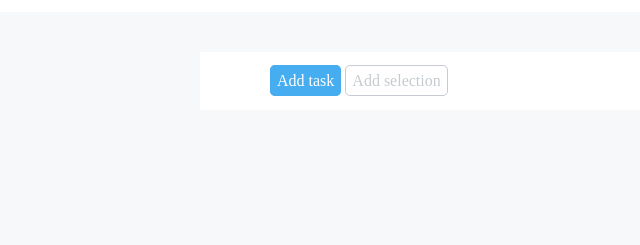
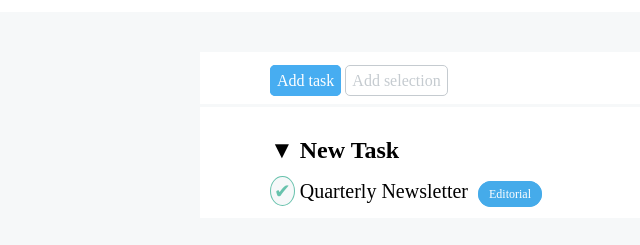
Before and after one commit to mattesalva93/html-css-toboolist, a plain HTML site: page index.html in a window 1280 px wide. Shown: the part 111-356 px from the top of the page, without its empty margins (0-640 px from the left). Drawn offline with Linux system fonts and the light colour scheme.

Commit message:
new task commit

```diff
--- a/index.html
+++ b/index.html
@@ -18,7 +18,7 @@
     </header>
 
     <main>
-        <section>
+        <section> <!--pulsanti add-->
             <div class="pulsantiadd">
                 <div>
                     <span id="task" >Add task</span>
@@ -28,6 +28,12 @@
         </section>
 
         <section>
+            <div class="container">
+                <h1>&#9660 New Task</h1>
+                    <div class="newtask">
+                        <span class="check">&#10004;</span> Quarterly Newsletter <span id="editorial">Editorial</span>
+                    </div>
+            </div>
         </section>
 
     </main>
--- a/style.css
+++ b/style.css
@@ -27,7 +27,7 @@ header span{
 }
 .pulsantiadd div{
     margin-left: 55px;
-    margin-bottom: 5px;
+    margin-bottom: -1px;
     margin-top: 5px;
     background-color: white;
 }
@@ -38,7 +38,6 @@ header span{
     padding: 6px;
     border-radius: 5px;
     border: 1px solid #47ADF1;
-
 }
 
 #selection{
@@ -48,3 +47,40 @@ header span{
     padding: 6px;
     border-radius: 5px;
 }
+
+.container{
+    margin-left: 200px;
+    margin-right: 200px;
+    margin-top: 3px;
+    background-color: white;
+    padding: 15px;
+}
+
+.newtask{
+    background-color: white;
+    margin-left: 55px;
+    font-size: 20px;
+    margin-top: 15px;
+}
+.container h1{
+    background-color: white;
+    margin-left: 55px;
+    margin-top: 15px;
+}
+
+.check{
+    color:#67C2AC;
+    border-radius: 50%;
+    border: 1px solid #67C2AC;
+    padding: 3px;
+}
+
+#editorial{
+    background-color: #45ABEA;
+    color: white;
+    border: 1px solid #45ABEA;
+    border-radius: 20px;
+    font-size: 12px;
+    padding: 5px 10px;
+    margin: 0 5px;
+}
```
